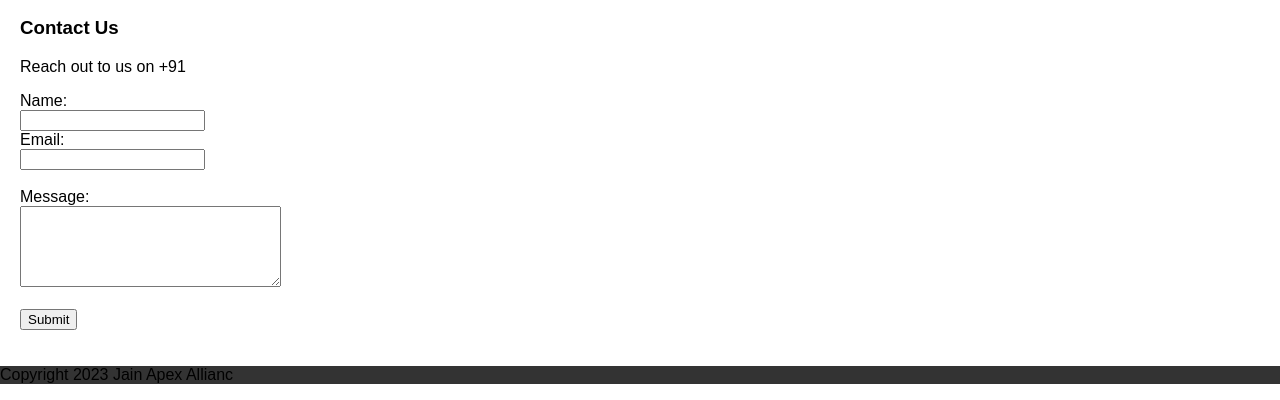
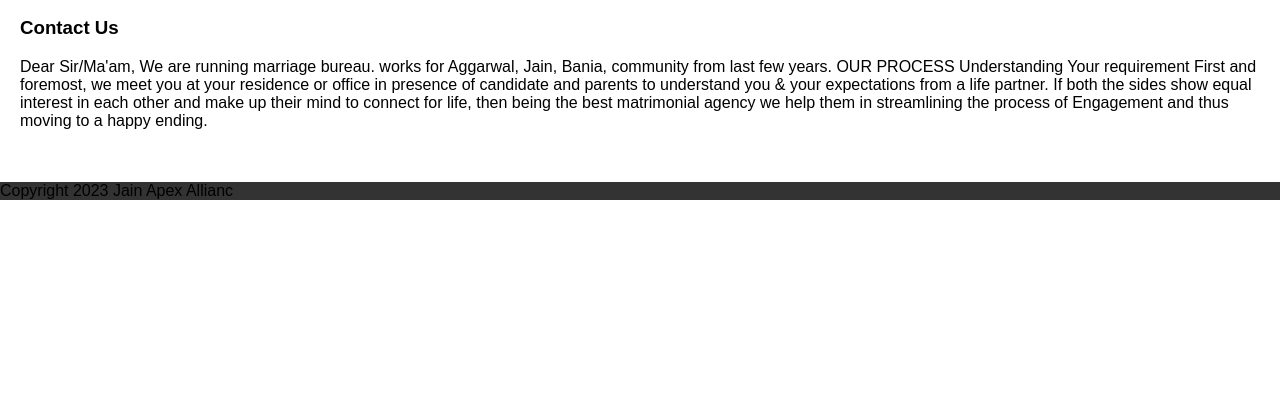
Before and after one commit to sehwagjain/jainapexmatrimony.github.io, a plain HTML site: page index.html in a window 1280 px wide. Shown: the part 1537-1937 px from the top of the page. After the commit the page ends 1753 px from the top, so only its background shows below. Drawn offline with Linux system fonts and the light colour scheme.

Commit message:
Update index.html

```diff
--- a/index.html
+++ b/index.html
@@ -31,16 +31,18 @@
       <iframe src="https://www.youtube.com/embed/neftVKFubLY" frameborder="0" allow="accelerometer; autoplay; encrypted-media; gyroscope; picture-in-picture" allowfullscreen></iframe>
     </div>
     <h3>Contact Us</h3>
-    <p>Reach out to us on +91</p>
-    <form>
-      <label for="name">Name:</label><br>
-      <input type="text" id="name" name="name"><br>
-      <label for="email">Email:</label><br>
-      <input type="email" id="email" name="email"><br><br>
-      <label for="message">Message:</label><br>
-      <textarea id="message" name="message" rows="5" cols="30"></textarea><br><br>
-      <input type="submit" value="Submit">
-    </form>
+    <p>
+
+      Dear Sir/Ma'am,
+We are running marriage bureau. works for Aggarwal, Jain, Bania, community from last few years.
+
+OUR PROCESS
+
+Understanding Your requirement First and foremost, we meet you at your residence or office in presence of candidate and parents to understand you & your expectations from a life partner.
+
+If both the sides show equal interest in each other and make up their mind to connect for life, then being the best matrimonial agency we help them in streamlining the process of Engagement and thus moving to a happy ending.
+    </p>
+
   </main>
   <footer>
     <p>Copyright 2023 Jain Apex Allianc</p>
```
